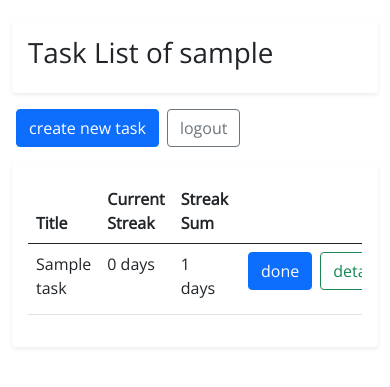
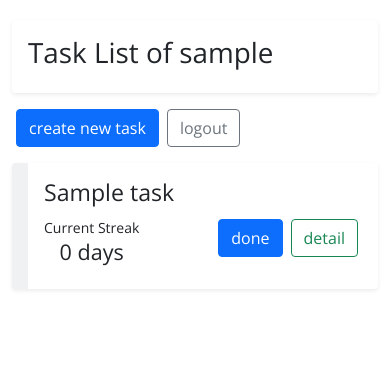
Before and after one commit to masasimi/TaskStreak, a Django app: page / in a window 390 px wide. Shown: the top 387 px of the page. Run offline with Django 4.2, Linux system fonts and the light colour scheme; a user stored in the database is signed in; tables that the repository leaves empty hold one stand-in row (values such as "Sample post").

Commit message:
responsive test

```diff
--- a/todo_list/templates/todo_list/todo_list.html
+++ b/todo_list/templates/todo_list/todo_list.html
@@ -22,6 +22,54 @@
     </div>
 </div>
 
+
+{% if tasks %}
+    {% for task in tasks %}
+    {% if task.isDoneToday %}
+    <div class="shadow-sm p-3 mb-3 bg-white rounded" style="border-left: solid #0CC3E8 1rem;">
+    {% else %}
+    <div class="shadow-sm p-3 mb-3 bg-white rounded" style="border-left: solid #F0F1F2 1rem;">
+    {% endif %}
+            <div>
+                <div>
+                    <h3>{{ task.title }}</h3>
+                </div>
+                <div class="d-flex justify-content-between">
+                    <div>
+                        <div class="text-center">
+                            <small class="">Current Streak</small>
+                            <h4 class="">{{task.currentStreak}} days</h4>
+                        </div>
+                    </div>
+                    <div class="align-self-end">
+                        <div class="d-flex flex-row mb-3">
+                            <div class="mx-1">
+                                <form action="task/done/" method="post">
+                                    {% csrf_token %}
+                                    <input type="hidden" name="id" value="{{ task.id }}">
+                                    <input type="submit" class="btn btn-primary" value="done">
+                                </form>
+                            </div>
+                            <div class="mx-1">
+                                <form action="task/detail/" method="post">
+                                    {% csrf_token %}
+                                    <input type="hidden" name="id" value="{{ task.id }}">
+                                    <input type="submit" class="btn btn-outline-success" value="detail">
+                                </form>
+                            </div>
+                        </div>
+                    </div>
+                </div>
+            </div>
+        </div>
+    {% endfor %}
+{% else %}
+    <p>No task is registered.</p>
+{% endif %}
+
+
+
+<!--
 {% if tasks %}
     <div class="shadow-sm p-3 mb-3 bg-white rounded">
         <div class="table-responsive">
@@ -74,6 +122,7 @@
 {% else %}
     <p>No task is registered.</p>
 {% endif %}
+-->
 
 
 
```
Also changed, not shown: todo_list/templates/todo_list/todo_detail.html (+6 -6 lines).
